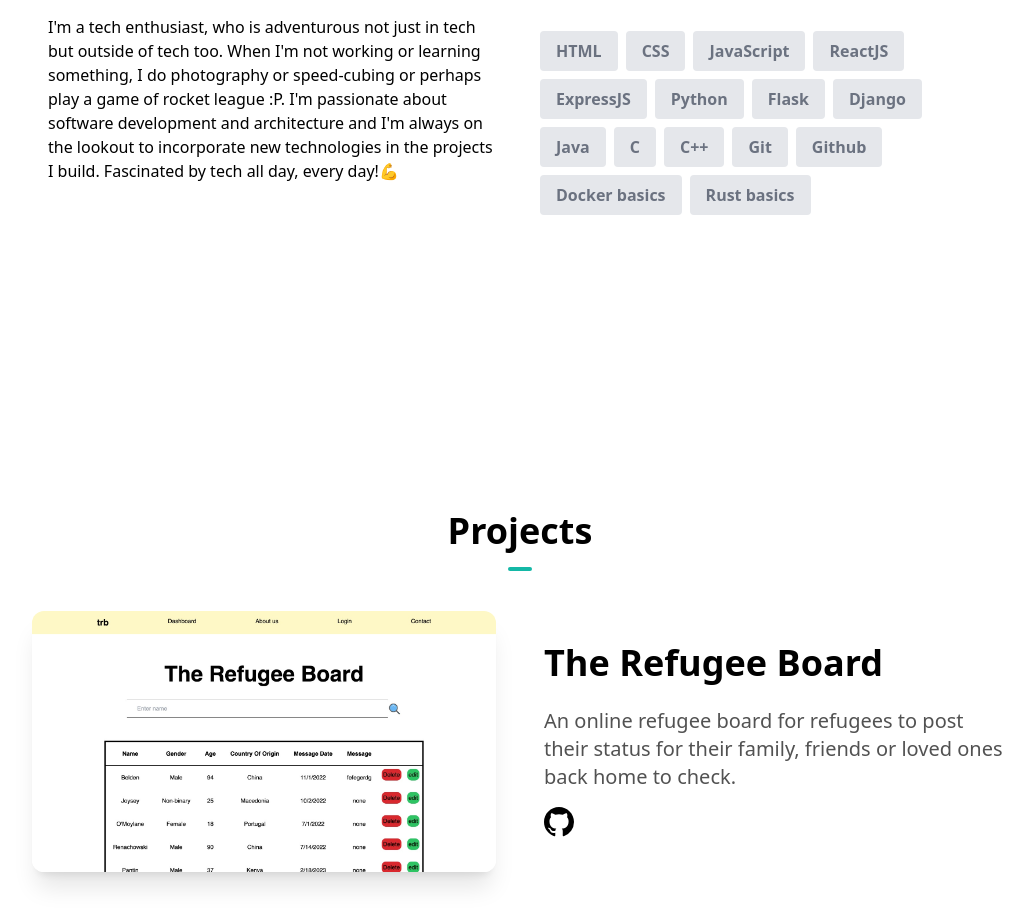
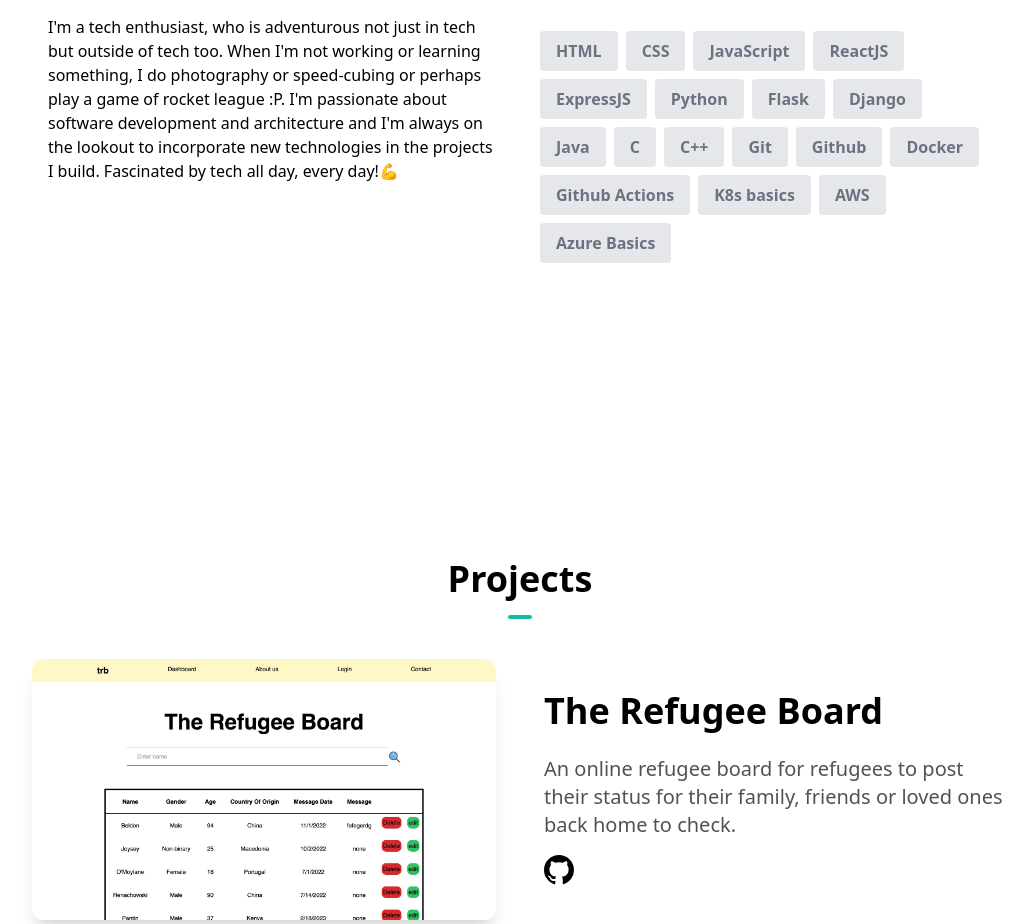
Before and after one commit to sikehish/my-portfolio-website, a Next.js app: page / in a window 1280 px wide. Shown: the part 1069-1993 px from the top of the page, without its empty margins (120-1153 px from the left). Built offline with nearby package versions, Linux system fonts and the light colour scheme.

Commit message:
Update AboutSection.tsx

```diff
--- a/components/AboutSection.tsx
+++ b/components/AboutSection.tsx
@@ -3,7 +3,7 @@ import { Link } from "react-scroll/modules"
 import { HiArrowDown } from "react-icons/hi"
 
 const skills = [
- "HTML","CSS", "JavaScript","ReactJS", "ExpressJS", "Python", "Flask", "Django", "Java", "C", "C++", "Git", "Github", "Docker basics", "Rust basics"
+ "HTML","CSS", "JavaScript","ReactJS", "ExpressJS", "Python", "Flask", "Django", "Java", "C", "C++", "Git", "Github", "Docker", "Github Actions", "K8s basics", "AWS", "Azure Basics"
 ]
 
 const AboutSection = () => {
```
